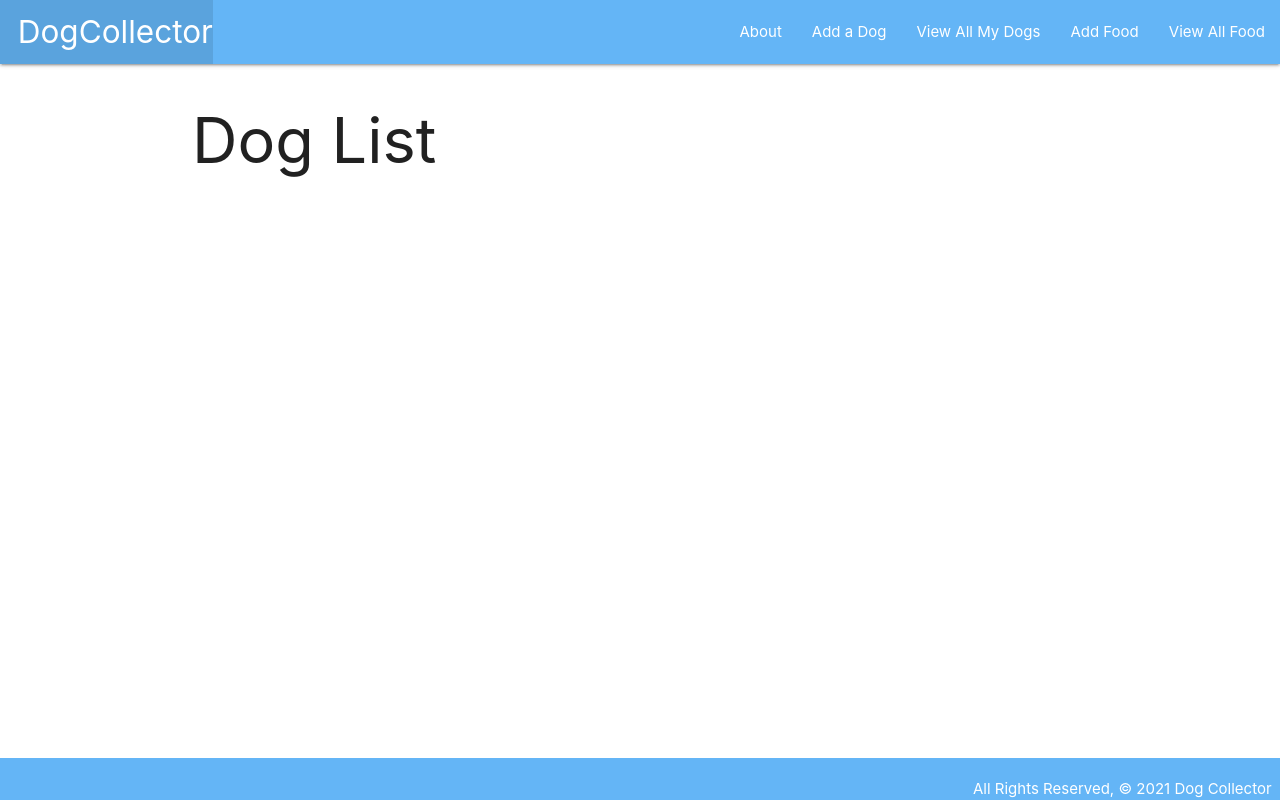
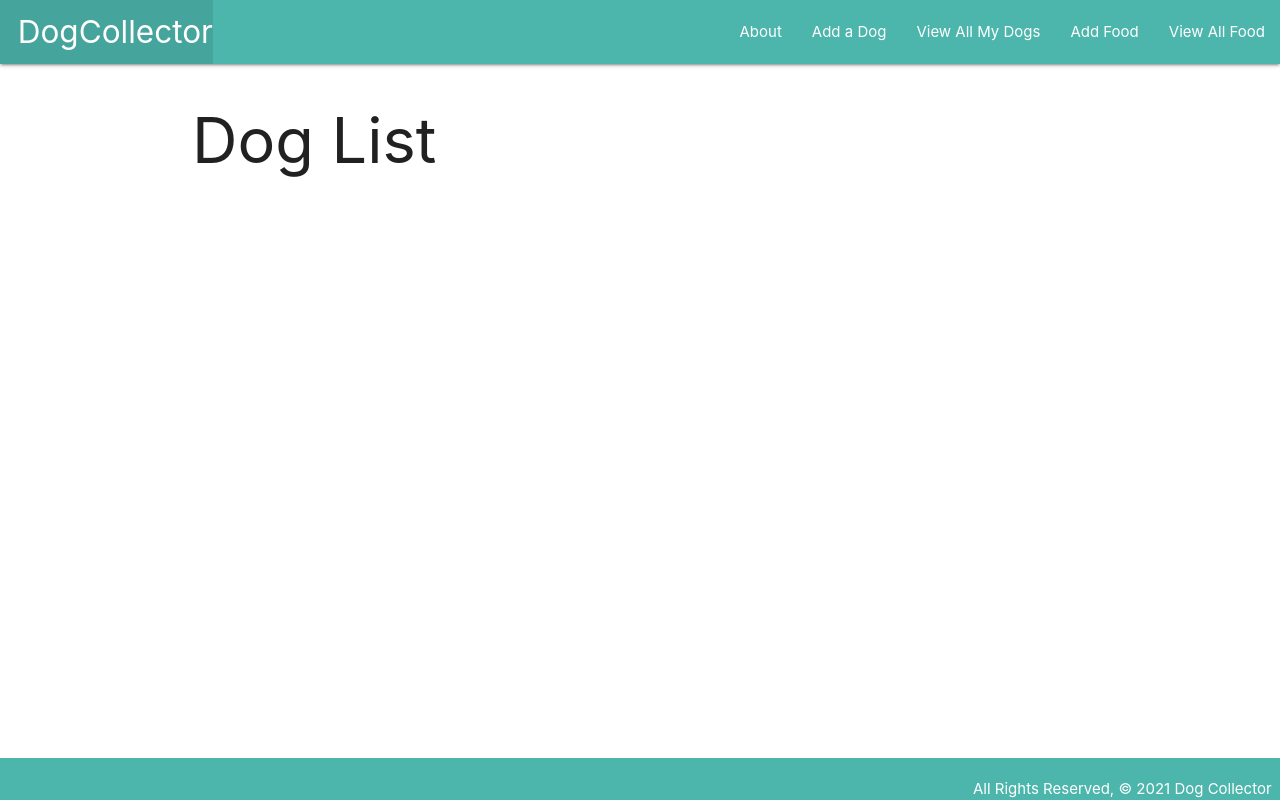
Before and after one commit to gharper235/dog_collector, a Django app: page /dogs/ in a window 1280 px wide. Run offline with Django 3.2, Linux system fonts and the light colour scheme; data that the repository does not hold is empty.

Commit message:
changed navbar and footer color

```diff
--- a/main_app/templates/base.html
+++ b/main_app/templates/base.html
@@ -21,7 +21,7 @@
   <body>
     <header class="navbar-fixed">
       <nav>
-        <div class="nav-wrapper blue lighten-2">
+        <div class="nav-wrapper teal lighten-2">
           <ul>
             <li>
               <a href="/" class="left brand-logo">&nbsp;&nbsp;DogCollector</a>
@@ -38,7 +38,7 @@
       </nav>
     </header>
     <main class="container">{% block content %} {% endblock %}</main>
-    <footer class="page-footer blue lighten-2">
+    <footer class="page-footer teal lighten-2">
       <div class="right">
         All Rights Reserved, &copy; 2021 Dog Collector &nbsp;
       </div>
```
